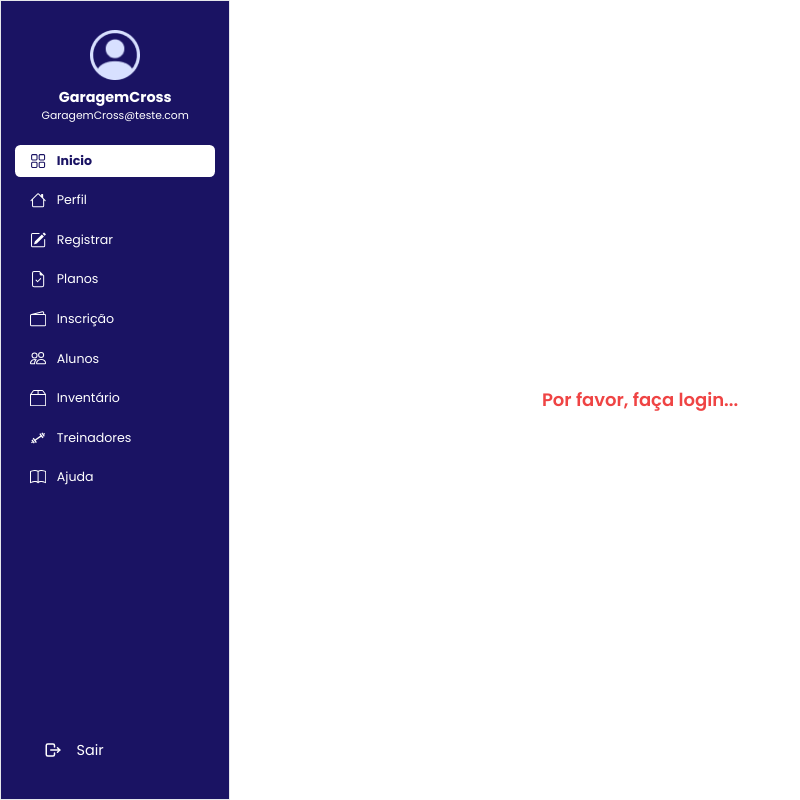
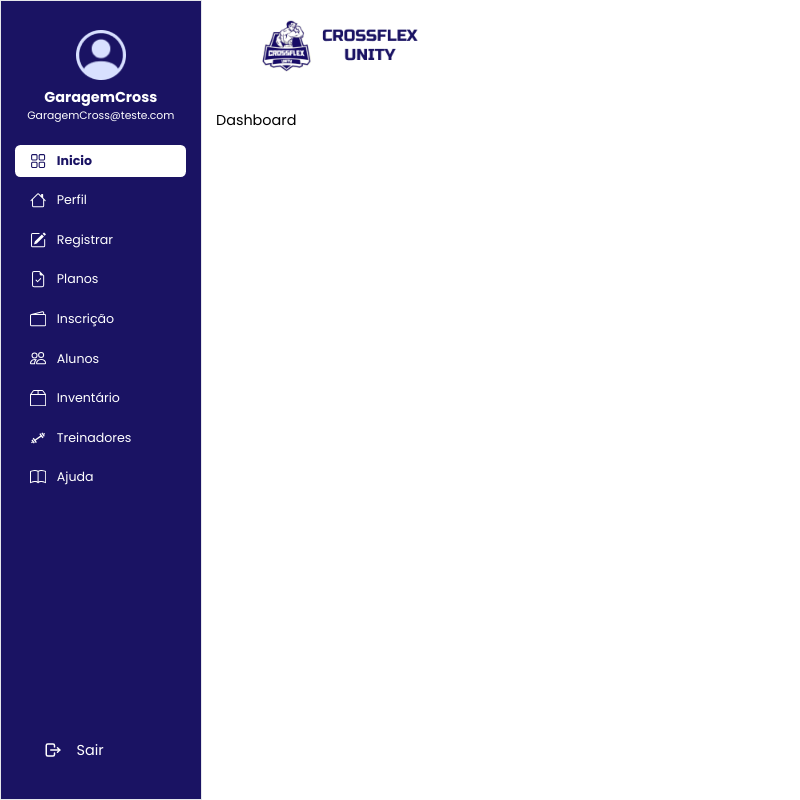
Before and after one commit to ArkcV/crossflex-unity, a Next.js app: page /dashboard in a window 1280 px wide. Shown: the whole page, without its empty margins (0-800 px from the left). Built offline with nearby package versions, Linux system fonts and the light colour scheme; no server answers.

Commit message:
feat : add adjust in Layout of Dash & components

```diff
--- a/src/app/dashboard/layout.tsx
+++ b/src/app/dashboard/layout.tsx
@@ -1,4 +1,5 @@
 
+import Header from "@/components/Header";
 import Sidebar from "../../components/Sidebar";
 import { getServerSession } from "next-auth";
 
@@ -8,8 +9,13 @@ export default async function Layout({ children }: { children: React.ReactNode }
 
   return (
     <div>
-      <Sidebar session={session} />
-      {children}
+      <div className="flex">
+        <Sidebar session={session} />
+        <div className="w-full ml-16 md:ml-56">
+          <Header />
+          {children}
+        </div>
+      </div>
     </div>
   )
 }
--- a/src/app/dashboard/page.tsx
+++ b/src/app/dashboard/page.tsx
@@ -15,15 +15,8 @@ export default function Dashboard() {
   }, []);
 
   return (
-    <div className="flex flex-col items-center justify-center min-h-screen p-4">
-      {session ? (
-        <div className="bg-white p-6 rounded-lg shadow-md text-center">
-          <h1 className="text-2xl font-bold text-gray-800">Bem-vindo, {session.user?.name}!</h1>
-          <p className="text-gray-600">Email: {session.user?.email}</p>
-        </div>
-      ) : (
-        <div className="text-red-500 text-xl font-semibold">Por favor, faça login...</div>
-      )}
+    <div className="flex p-4 gap-4 flex-col md:flex-row">
+     Dashboard
     </div>
   );
 }
--- /dev/null
+++ b/src/components/Header.tsx
@@ -0,0 +1,18 @@
+import Image from "next/image";
+
+
+export default function Header() {
+  return (
+    <section className="md:flex justify-between items-center ml-16 hidden">
+      <div>
+        <Image
+          src="/crossflex-logo-page.png"
+          alt="crossflex-logo-paga"
+          width={160}
+          height={100}
+          priority
+        />
+      </div>
+    </section>
+  )
+}
--- a/src/components/Sidebar.tsx
+++ b/src/components/Sidebar.tsx
@@ -34,7 +34,7 @@ export default function Sidebar({ session }: SideBarProps) {
   const [activeLink, setActiveLink] = useState<string>("/dashboard");
 
   return (
-    <nav className="w-16 md:w-64 fixed left-0 top-0 z-10 h-screen border pt-8 px-4 bg-blue-cf_blue">
+    <nav className="w-16 md:w-56 fixed left-0 top-0 z-10 h-screen border pt-8 px-4 bg-blue-cf_blue">
       <div className="flex flex-col items-center">
         <div className="mb-2">
           <Image
```
